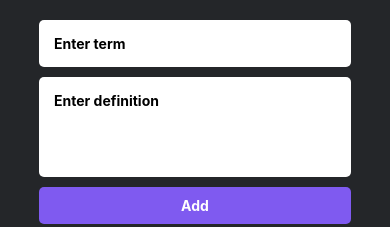
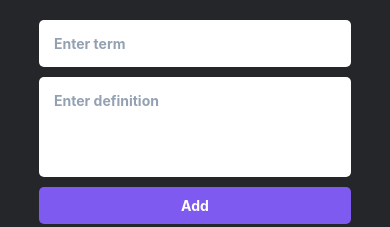
Before and after one commit to Jeffrey-Roberts/Quizzilla, a React Native app: screen / in a window 390 px wide. Shown: the top 227 px of the page. Built offline with nearby package versions, Linux system fonts and the light colour scheme.

Commit message:
added ability to move to next text input pressing return key for adding and editing cards, refactored QuizzillaTextBox to inherit TextInputProps, fixed tests

```diff
--- a/src/App.tsx
+++ b/src/App.tsx
@@ -1,11 +1,12 @@
 import { StatusBar } from 'expo-status-bar';
-import { useContext, useState } from 'react';
+import { useContext, useRef, useState } from 'react';
 import {
   FlatList,
   Keyboard,
   KeyboardAvoidingView,
   Platform,
   StyleSheet,
+  TextInput,
   View,
 } from 'react-native';
 
@@ -21,6 +22,8 @@ export default function App() {
 
   const [termInputValue, setTermInputValue] = useState('');
   const [definitionInputValue, setDefinitionInputValue] = useState('');
+
+  const definitionTextInputRef = useRef<TextInput>(null);
 
   const handleAdd = () => {
     if (termInputValue && definitionInputValue) {
@@ -44,19 +47,30 @@ export default function App() {
     setData({ type: 'UPDATE_CARD', payload: card });
   };
 
+  const focusTextInput = () => {
+    if (definitionTextInputRef.current) {
+      definitionTextInputRef.current.focus();
+    }
+  };
+
   return (
     <QuizzillaView>
       <View style={{ width: '80%' }}>
         <QuizzillaTextBox
-          label={'term input'}
+          aria-label={'term input'}
           placeholder={'Enter term'}
+          placeholderTextColor={'#94a1b2'}
           value={termInputValue}
           onChange={(e) => setTermInputValue(e.nativeEvent.text)}
+          onSubmitEditing={focusTextInput}
+          blurOnSubmit={false}
         />
         <QuizzillaTextBox
-          label={'definition input'}
+          aria-label={'definition input'}
+          ref={definitionTextInputRef}
           style={{ height: 100 }}
           placeholder={'Enter definition'}
+          placeholderTextColor={'#94a1b2'}
           multiline
           numberOfLines={4}
           value={definitionInputValue}
--- a/src/components/QuizzillaDisplayCard.tsx
+++ b/src/components/QuizzillaDisplayCard.tsx
@@ -1,6 +1,6 @@
 import FontAwesome from '@expo/vector-icons/FontAwesome';
-import { FC, useState } from 'react';
-import { StyleSheet, Text, View } from 'react-native';
+import { FC, useRef, useState } from 'react';
+import { StyleSheet, Text, TextInput, View } from 'react-native';
 
 import QuizzillaButton from './QuizzillaButton';
 import QuizzillaTextBox from './QuizzillaTextBox';
@@ -24,14 +24,25 @@ const QuizzillaDisplayCard: FC<CardProps> = ({
   const [isEditing, setIsEditing] = useState(false);
   const [termInputValue, setTermInputValue] = useState(term);
   const [definitionInputValue, setDefinitionInputValue] = useState(definition);
+  const definitionTextInputRef = useRef<TextInput>(null);
+
+  const focusTextInput = () => {
+    if (definitionTextInputRef.current) {
+      definitionTextInputRef.current.focus();
+    }
+  };
 
   return (
     <View aria-label={`card-${id}`} style={styles.flashCard}>
       {!isEditing ? (
         <>
-          <View>
+          <View style={{ width: '80%' }}>
             <Text
-              style={{ fontSize: 20, fontWeight: 'bold', color: '#fffffe' }}
+              style={{
+                fontSize: 20,
+                fontWeight: 'bold',
+                color: '#fffffe',
+              }}
             >
               {term}
             </Text>
@@ -72,19 +83,22 @@ const QuizzillaDisplayCard: FC<CardProps> = ({
         <>
           <View style={{ flex: 1 }}>
             <QuizzillaTextBox
-              label={'edit term input'}
+              aria-label={'edit term input'}
               placeholder={'Enter term'}
               value={termInputValue}
               onChange={(e) => setTermInputValue(e.nativeEvent.text)}
+              onSubmitEditing={focusTextInput}
+              blurOnSubmit={false}
             />
             <QuizzillaTextBox
-              label={'edit definition input'}
+              aria-label={'edit definition input'}
               style={{ height: 100 }}
               placeholder={'Enter definition'}
               multiline
               numberOfLines={4}
               value={definitionInputValue}
               onChange={(e) => setDefinitionInputValue(e.nativeEvent.text)}
+              ref={definitionTextInputRef}
             />
             <QuizzillaButton
               text={'Submit'}
--- a/src/components/QuizzillaTextBox.tsx
+++ b/src/components/QuizzillaTextBox.tsx
@@ -1,38 +1,11 @@
-import { FC } from 'react';
-import { StyleSheet, TextInput } from 'react-native';
+import { forwardRef } from 'react';
+import { StyleSheet, TextInput, TextInputProps } from 'react-native';
 
-export type QuizzillaTextBoxProps = {
-  value: string;
-  label: string;
-  placeholder?: string;
-  multiline?: boolean;
-  numberOfLines?: number;
-  style?: object;
-  onChange?: (e: any) => void;
-};
-
-const QuizzillaTextBox: FC<QuizzillaTextBoxProps> = ({
-  value,
-  label,
-  placeholder,
-  multiline,
-  numberOfLines,
-  style,
-  onChange,
-}) => {
+const QuizzillaTextBox = forwardRef<TextInput, TextInputProps>((props, ref) => {
   return (
-    <TextInput
-      aria-label={label}
-      style={[styles.textInput, style]}
-      placeholder={placeholder}
-      placeholderTextColor={'#000'}
-      multiline={multiline}
-      numberOfLines={numberOfLines}
-      value={value}
-      onChange={onChange}
-    />
+    <TextInput {...props} style={[styles.textInput, props.style]} ref={ref} />
   );
-};
+});
 
 export default QuizzillaTextBox;
 
```
Also changed, not shown: 1 other file (tests, documents, lock files or other folders).
